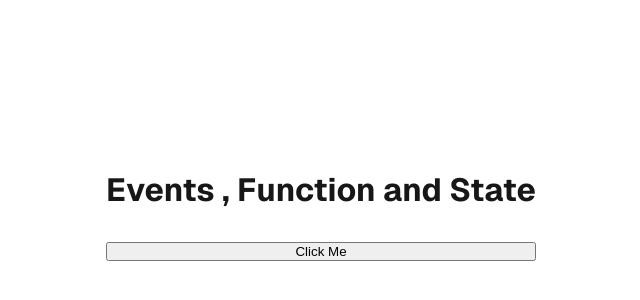
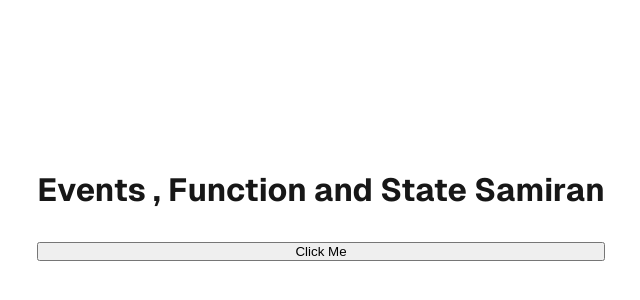
Before and after one commit to Samiransetua1234/next, a Next.js app: page / in a window 1280 px wide. Shown: the part 184-484 px from the top of the page, without its empty margins (319-959 px from the left). Built offline with nearby package versions, Linux system fonts and the light colour scheme.

Commit message:
state complete

```diff
--- a/src/app/page.js
+++ b/src/app/page.js
@@ -1,17 +1,19 @@
-'use client'
+"use client";
+import { useState } from "react";
 import styles from "./page.module.css";
 
 export default function Home() {
-  const fruit = (item) =>{
-    alert(item)
-  }
+  const [name, setName] = useState("Samiran");
+  const fruit = (item) => {
+    // alert(item)
+    setName(item);
+  };
   return (
     <div className={styles.page}>
       <main className={styles.main}>
-        <h1>Events , Function and State</h1>
-        <button onClick={()=> fruit('apple')}>Click Me</button>
+        <h1>Events , Function and State {name}</h1>
+        <button onClick={() => fruit("Swastik")}>Click Me</button>
       </main>
-
     </div>
   );
 }
```
